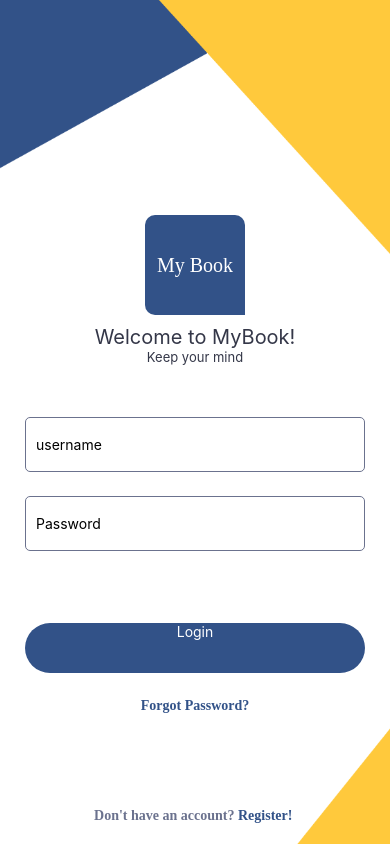
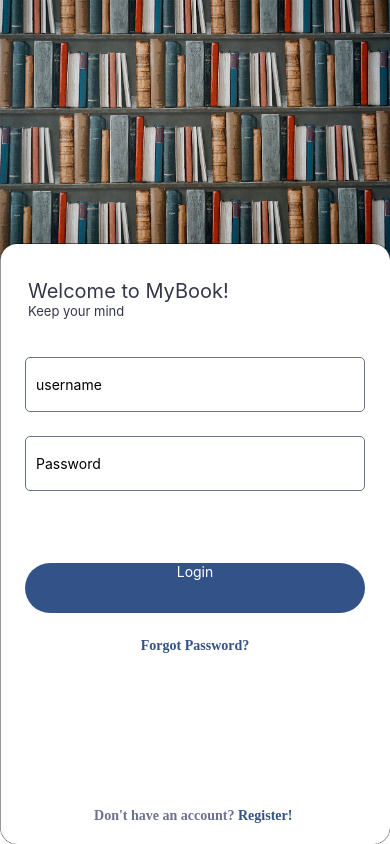
Before and after one commit to kchaou-fakhri/mybook-app-react-native, a React Native app: screen /Login in a window 390 px wide. Built offline with nearby package versions, Linux system fonts and the light colour scheme; what react-native-device-detection would draw is missing.

Commit message:
feat() : New Login UI - remove the square from login screen. - change background image. feat #feature/new_login_ui.

```diff
--- a/screens/Auth/Login.js
+++ b/screens/Auth/Login.js
@@ -211,7 +211,7 @@ export default function Login({navigation}) {
               styles.conatiner,
               {justifyContent: 'center', width: '100%', height: '100%'},
             ]}
-            source={require('../../assets/back.png')}>
+            source={require('../../assets/background.png')}>
           <StatusBar barStyle={'dark-content'} translucent />
           <View
               style={{
@@ -220,10 +220,8 @@ export default function Login({navigation}) {
                 justifyContent: 'center',
                 alignItems: 'center',
               }}>
-            <View style={styles.square}>
-              <Text style={styles.textLogo}>My Book</Text>
-            </View>
-            <View>
+
+            <View style={{ alignSelf : 'flex-start', alignItems : 'flex-start', justifyContent : 'flex-start'}} >
               <Text style={styles.textWelecome}>Welcome to MyBook!</Text>
               <Text style={styles.textKeepYourMind}>Keep your mind</Text>
             </View>
@@ -336,6 +334,8 @@ const styles = StyleSheet.create({
     fontFamily: 'Quicksand-Regular',
   },
   textWelecome: {
+    top : '5%',
+    left : 15,
     color: colors.primary,
     // transform: [{ rotate: '180deg'}],
     fontSize: 20,
@@ -347,10 +347,12 @@ const styles = StyleSheet.create({
     color: colors.primary,
     // transform: [{ rotate: '180deg'}],
     fontSize: 13,
-
+    top : '5%',
     color: colors.textColor,
     textAlign: 'center',
-    marginBottom: 40,
+    marginBottom: 30,
+    left : 15,
+
   },
   loginBoutton: {
     backgroundColor: colors.primary,
```
Also changed, not shown: assets/background.png (added).
